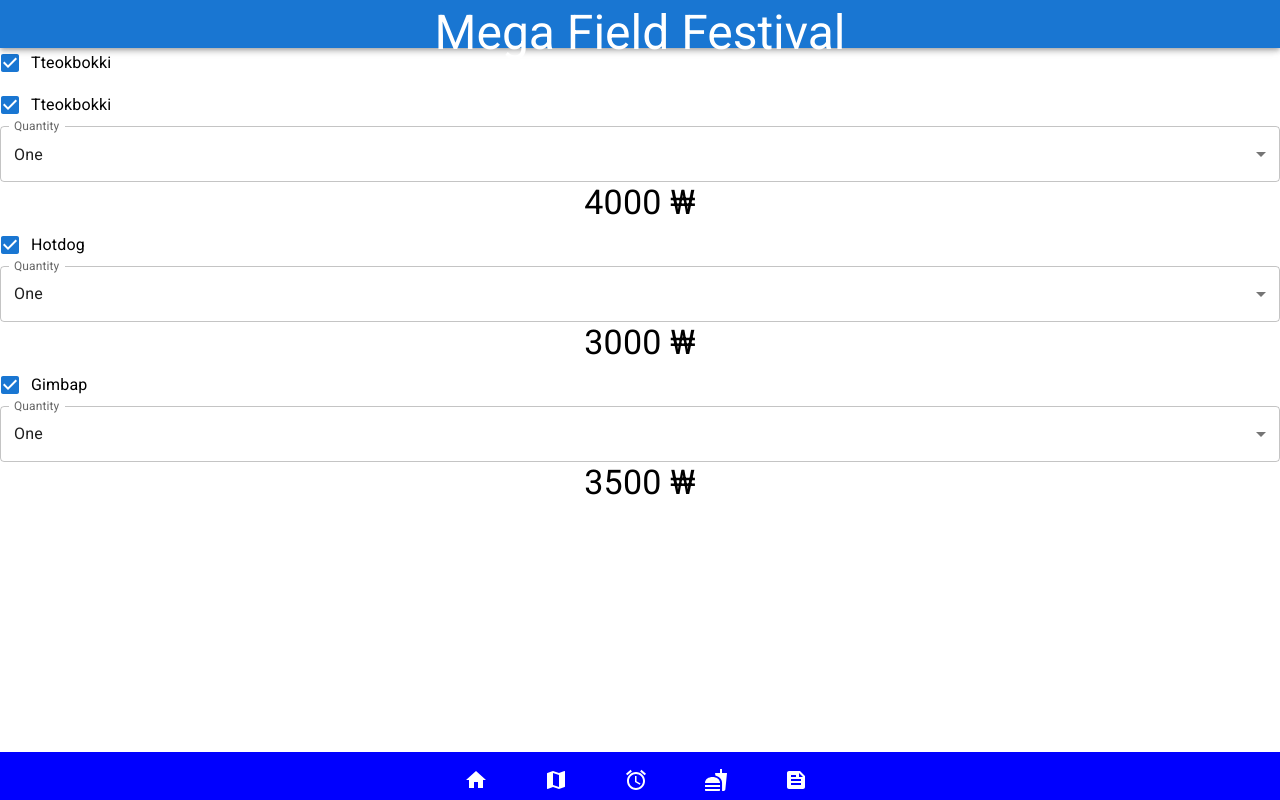
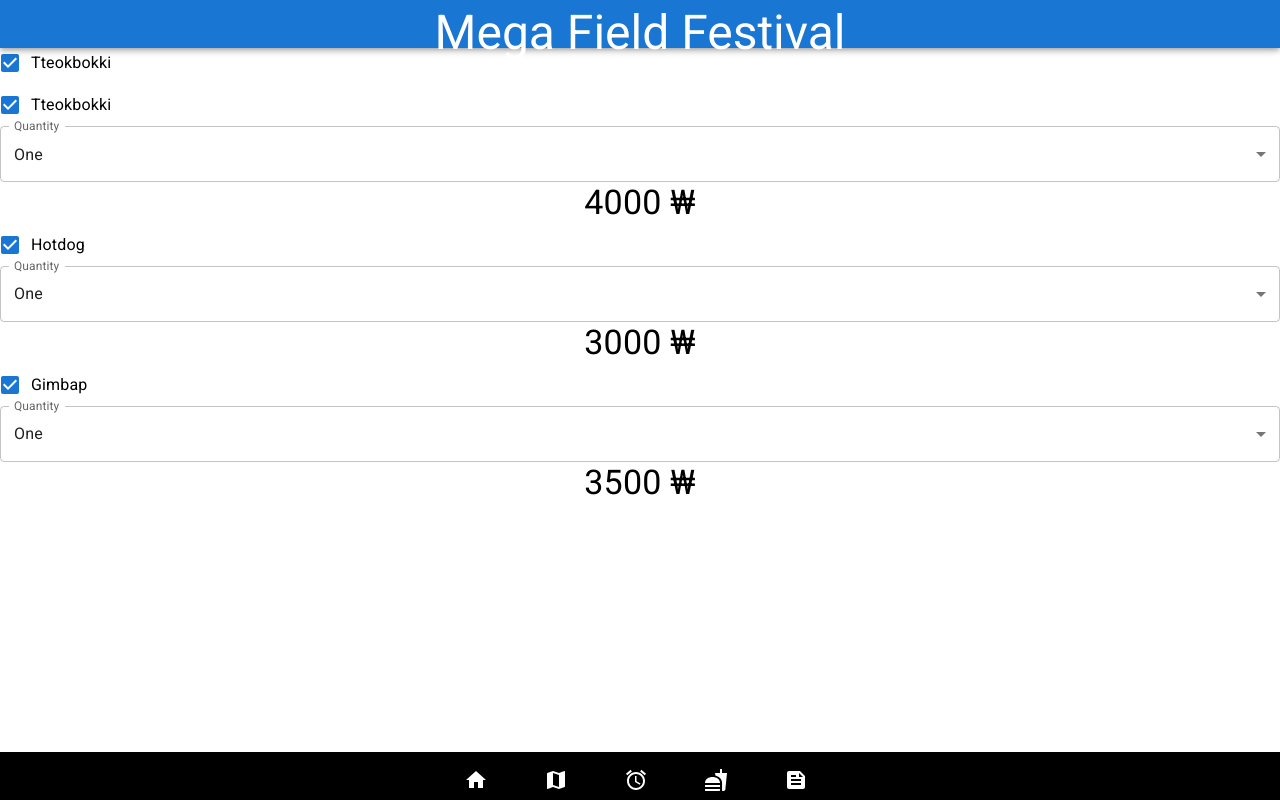
Before and after one commit to minikoo2024/Megafield-Music-Festival, a React (Create React App) app: page /FoodMenu/FoodOrder in a window 1280 px wide. Built offline with nearby package versions, Linux system fonts and the light colour scheme.

Commit message:
Add files via upload

```diff
--- a/src/style/Nav.css
+++ b/src/style/Nav.css
@@ -1,7 +1,7 @@
 .navbar{
     width: 100vw;
     height: 6vh;  /* 20px 10px -- static value fixed value constant */
-    background-color: blue;
+    background-color: black;
     padding: 1rem 0.5rem;
     top: 94vh; /* calc value modify  */
     position: fixed;
--- a/src/style/header.css
+++ b/src/style/header.css
@@ -10,5 +10,5 @@ h3 {
 .Header{
     width: 100vw;
     height: 6vh;
-    background-color: blue;
+    background-color: black;
 }
```
